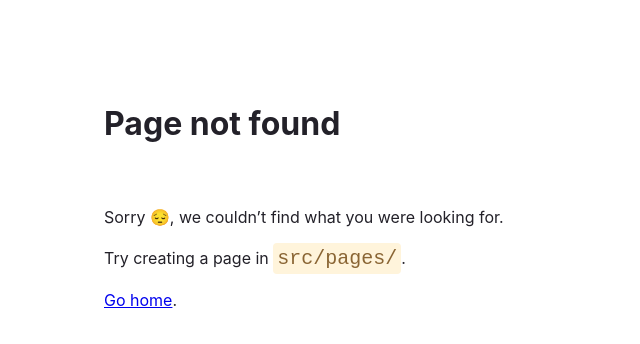
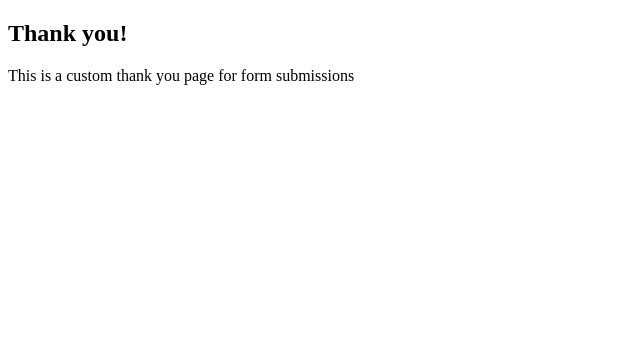
Before and after one commit to MelvinPeepers/netlify_gatsby_form_test, a Gatsby site: page /thanks in a window 1280 px wide. Before the commit this address had no page. Shown: the whole page, without its empty margins (0-640 px from the left). Built offline with nearby package versions, Linux system fonts and the light colour scheme; Gatsby itself is replaced by a stand-in of ours.

Commit message:
thank you page

```diff
--- a/src/pages/index.js
+++ b/src/pages/index.js
@@ -25,8 +25,8 @@ export default function Contact() {
         ...state,
       }),
     })
-      // .then(() => console.log("Form successfully submitted"))
-      // .catch((error) => alert(error))
+      .then(() => navigate("/thanks/"))
+      .catch((error) => alert(error))
   }
 
   return (
@@ -35,7 +35,7 @@ export default function Contact() {
       <form
         name="contact"
         method="post"
-        action="/contact-us/success"
+        action="/thanks/"
         data-netlify="true"
         data-netlify-honeypot="bot-field"
         onSubmit={handleSubmit}
--- /dev/null
+++ b/src/pages/thanks.js
@@ -0,0 +1,15 @@
+import React from "react";
+
+// eslint-disable-next-line
+export default () => (
+  <div>
+    <section className="section">
+      <div className="container">
+        <div className="content">
+          <h1>Thank you!</h1>
+          <p>This is a custom thank you page for form submissions</p>
+        </div>
+      </div>
+    </section>
+  </div>
+);
```
